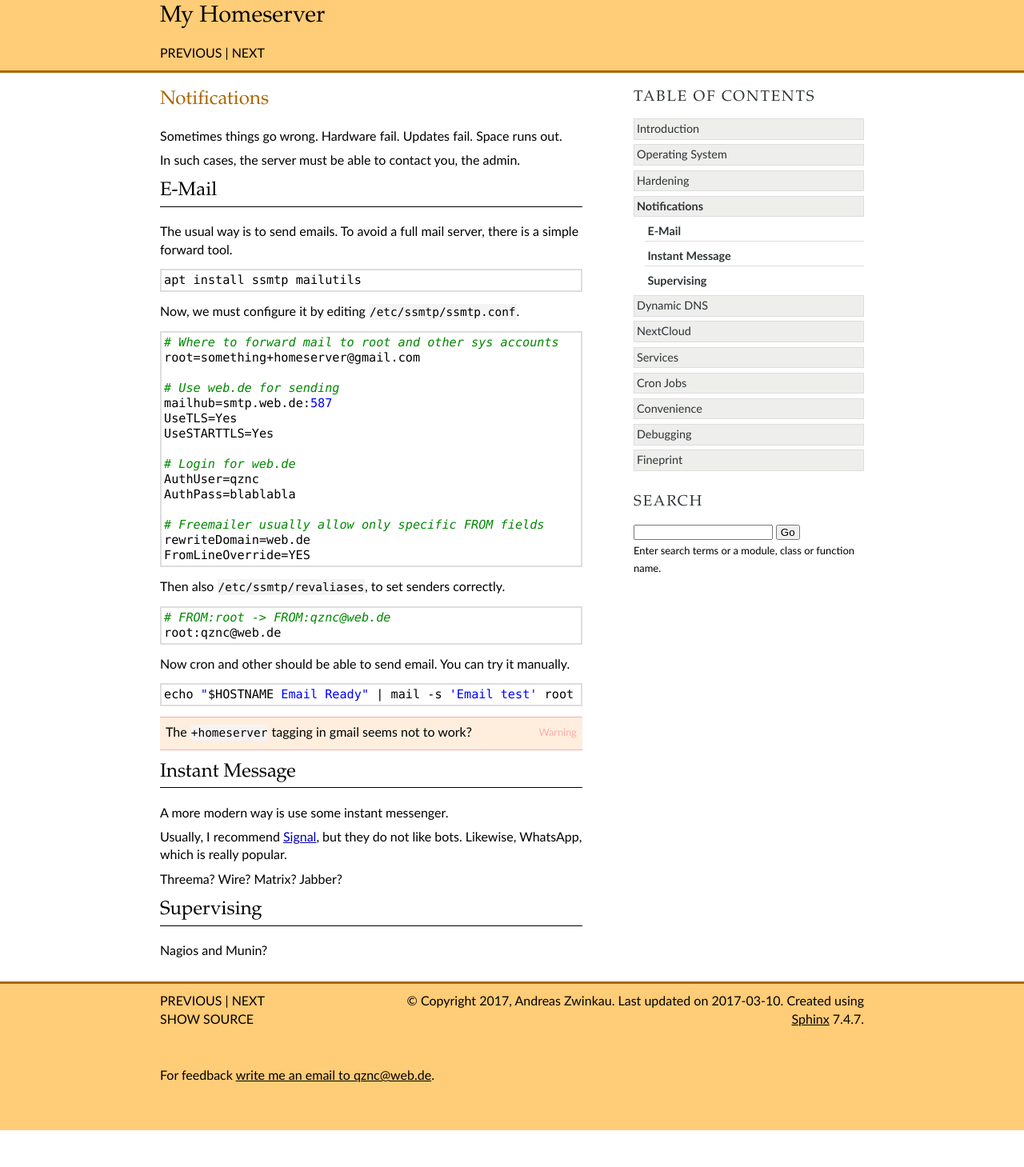
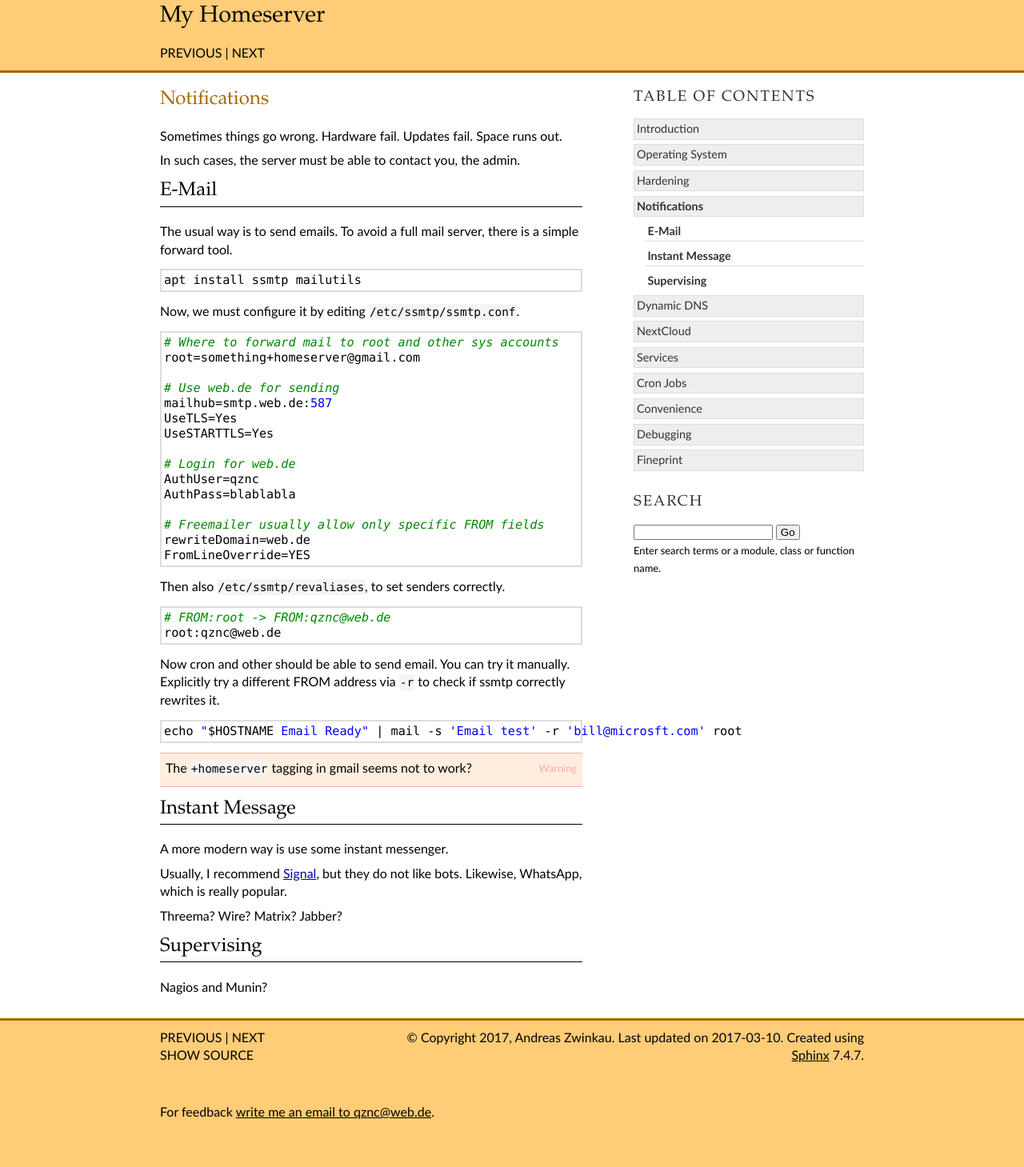
Before and after one commit to qznc/my-homeserver, a Sphinx documentation site: the page built from source/notifications.rst, in a window 1280 px wide. Shown: the whole page at 80% size. Built offline with Sphinx 7.4.7, drawn with Linux system fonts in a browser that asks for light colours; before the commit the page ends 1413 px from its top, so only the background shows below that.

Commit message:
mail check with FROM address

```diff
--- a/source/notifications.rst
+++ b/source/notifications.rst
@@ -49,10 +49,12 @@ to set senders correctly.
 
 Now cron and other should be able to send email.
 You can try it manually.
+Explicitly try a different FROM address via ``-r``
+to check if ssmtp correctly rewrites it.
 
 .. code:: sh
 
-   echo "$HOSTNAME Email Ready" | mail -s 'Email test' root
+   echo "$HOSTNAME Email Ready" | mail -s 'Email test' -r 'bill@microsft.com' root
 
 .. warning::
 
```
